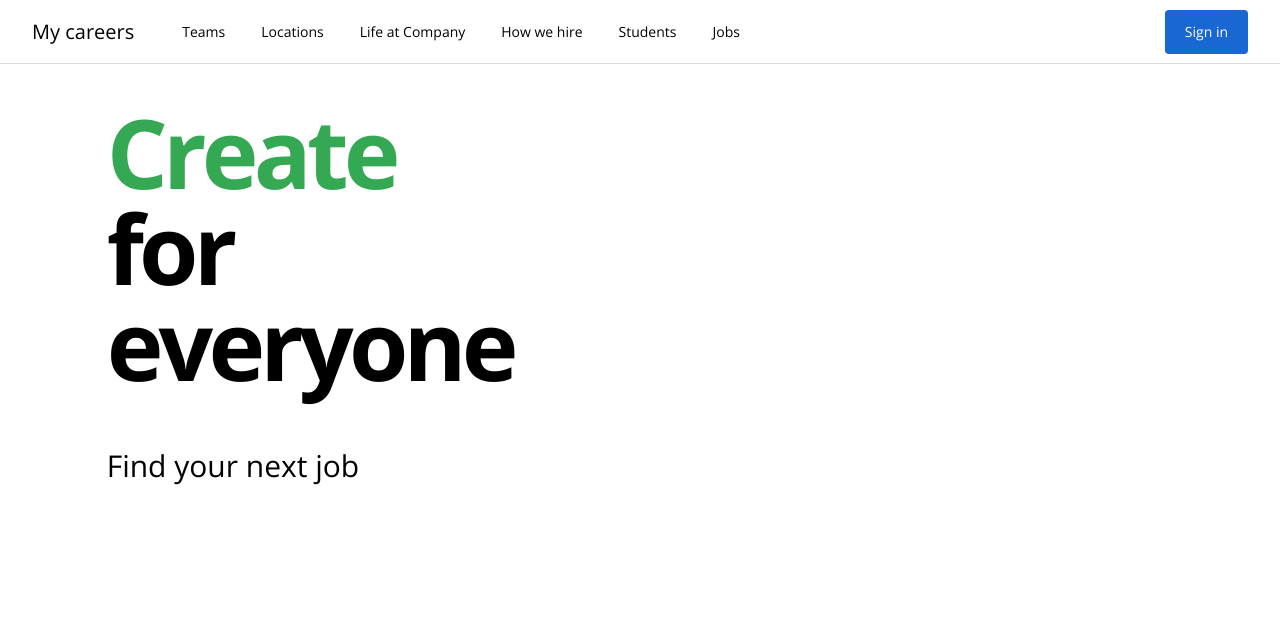
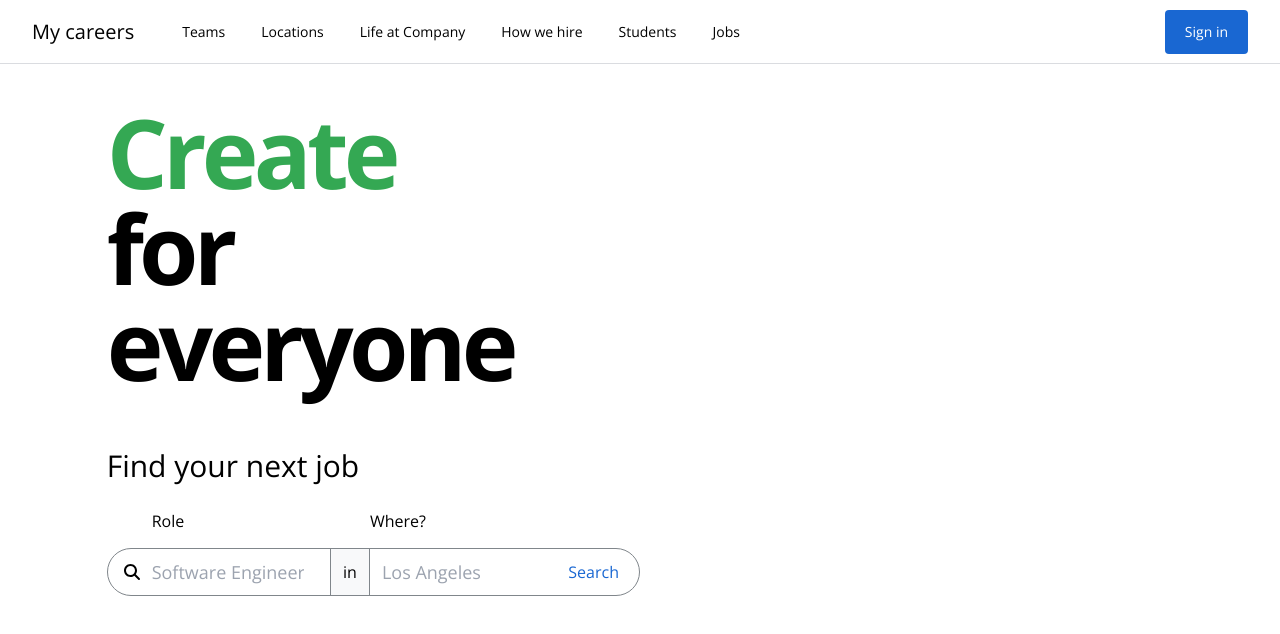
Before and after one commit to nbertho/Udemy, a Vue app in the folder Vue Masterclass/: page / in a window 1280 px wide. Shown: the top 634 px of the page. Built offline with nearby package versions, Linux system fonts and the light colour scheme.

Commit message:
VM - Created job search form component

```diff
--- a/Vue Masterclass/src/components/ActionButton.vue
+++ b/Vue Masterclass/src/components/ActionButton.vue
@@ -34,11 +34,11 @@ export default {
 
 <style scoped>
 button {
-  @apply px-5 py-3 font-medium rounded;
+  @apply px-5 py-3 font-medium;
 }
 
 .primary {
-  @apply text-white bg-brand-blue-1 hover:shadow-blue;
+  @apply rounded text-white bg-brand-blue-1 hover:shadow-blue;
 }
 
 .secondary {
--- a/Vue Masterclass/src/components/Headline.vue
+++ b/Vue Masterclass/src/components/Headline.vue
@@ -1,5 +1,5 @@
 <template>
-  <section>
+  <section class="mb-16">
     <h1 class="font-bold tracking-tighter text-8xl mb-14">
       <span :class="actionClasses">{{ action }}</span>
       <br />
--- a/Vue Masterclass/src/components/Hero.vue
+++ b/Vue Masterclass/src/components/Hero.vue
@@ -5,6 +5,7 @@
         <div class="col-start-1 col-span-1">&nbsp;</div>
         <div class="col-start-2 col-span-5">
           <Headline />
+          <JobSearchForm />
         </div>
         <div class="col-start-7 col-span-5"></div>
         <div class="col-start-12 col-span-1">&nbsp;</div>
@@ -15,11 +16,13 @@
 
 <script>
 import Headline from "@/components/Headline";
+import JobSearchForm from "@/components/JobSearchForm";
 
 export default {
   name: "Hero",
   components: {
     Headline,
+    JobSearchForm,
   },
 };
 </script>
--- /dev/null
+++ b/Vue Masterclass/src/components/JobSearchForm.vue
@@ -0,0 +1,49 @@
+<template>
+  <form
+    class="flex items-center w-full h-12 mt-14 border border-solid border-brand-gray-3 rounded-3xl"
+  >
+    <FontAwesomeIcon :icon="['fas', 'search']" class="ml-4 mr-3" />
+
+    <div class="flex flex-nowrap flex-1 h-full text-base font-light">
+      <div class="relative flex items-center flex-1 h-full pr-3">
+        <label class="absolute left-0 -top-10">Role</label>
+        <input
+          v-model="role"
+          type="text"
+          placeholder="Software Engineer"
+          class="w-11/12 text-lg font-normal focus:outline-none"
+        />
+      </div>
+
+      <span
+        class="flex items-center h-full px-3 border-x border-brand-gray-3 bg-brand-gray-2"
+        >in</span
+      >
+
+      <div class="relative flex items-center flex-1 h-full pl-3">
+        <label class="absolute left-0 -top-10">Where?</label>
+        <input
+          v-model="location"
+          type="text"
+          placeholder="Los Angeles"
+          class="w-11/12 text-lg font-normal focus:outline-none"
+        />
+      </div>
+    </div>
+    <ActionButton text="Search" type="secondary" class="rounded-r-3xl" />
+  </form>
+</template>
+
+<script>
+import ActionButton from "@/components/ActionButton";
+export default {
+  name: "JobSearchForm",
+  components: { ActionButton },
+  data() {
+    return {
+      role: "",
+      location: "",
+    };
+  },
+};
+</script>
--- a/Vue Masterclass/tailwind.config.js
+++ b/Vue Masterclass/tailwind.config.js
@@ -10,6 +10,8 @@ module.exports = {
       },
       colors: {
         "brand-gray-1": "#dadce0",
+        "brand-gray-2": "#f8f9fa",
+        "brand-gray-3": "#80868b",
         "brand-blue-1": "#1967d2",
         "brand-blue-2": "#4285f4",
         "brand-green-1": "#137333",
```
